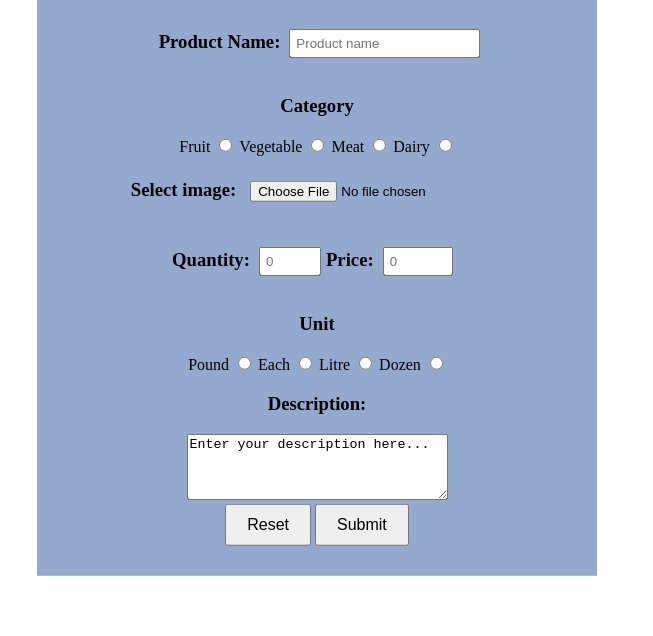
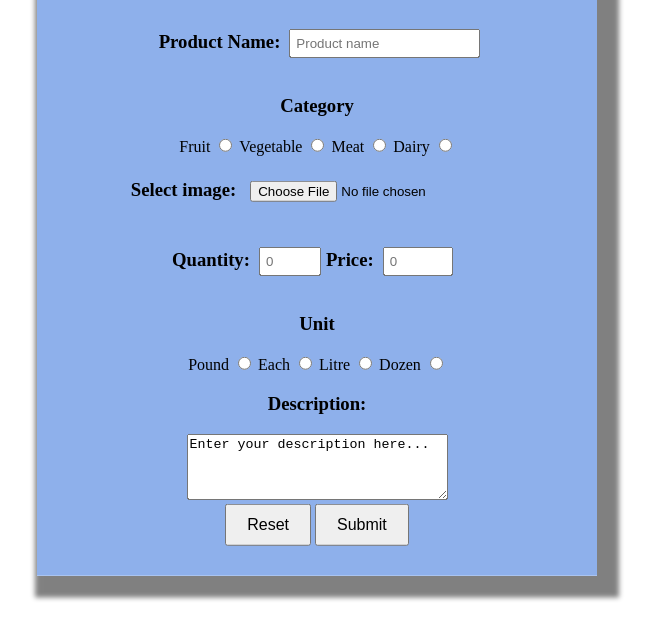
Before and after one commit to Nflsegh/Organic-Market, a plain HTML site: page admin.html in a window 1280 px wide. Shown: the part 164-800 px from the top of the page, without its empty margins (323-976 px from the left). Drawn offline with Linux system fonts and the light colour scheme.

Commit message:
css add product form update

```diff
--- a/styles/adminStyle.css
+++ b/styles/adminStyle.css
@@ -1,3 +1,4 @@
+
 .addProductForm{
     width: 500px;
     padding: 30px;
@@ -5,8 +6,9 @@
     top: 50%;
     left: 50%;
     transform: translate(-50%, -50%);
-    background: rgb(148, 169, 206);
+    background: rgba(28, 96, 214, 0.493);
     text-align: center;
+    box-shadow: 10px 10px 5px 12px grey;
 }
 
 
```
